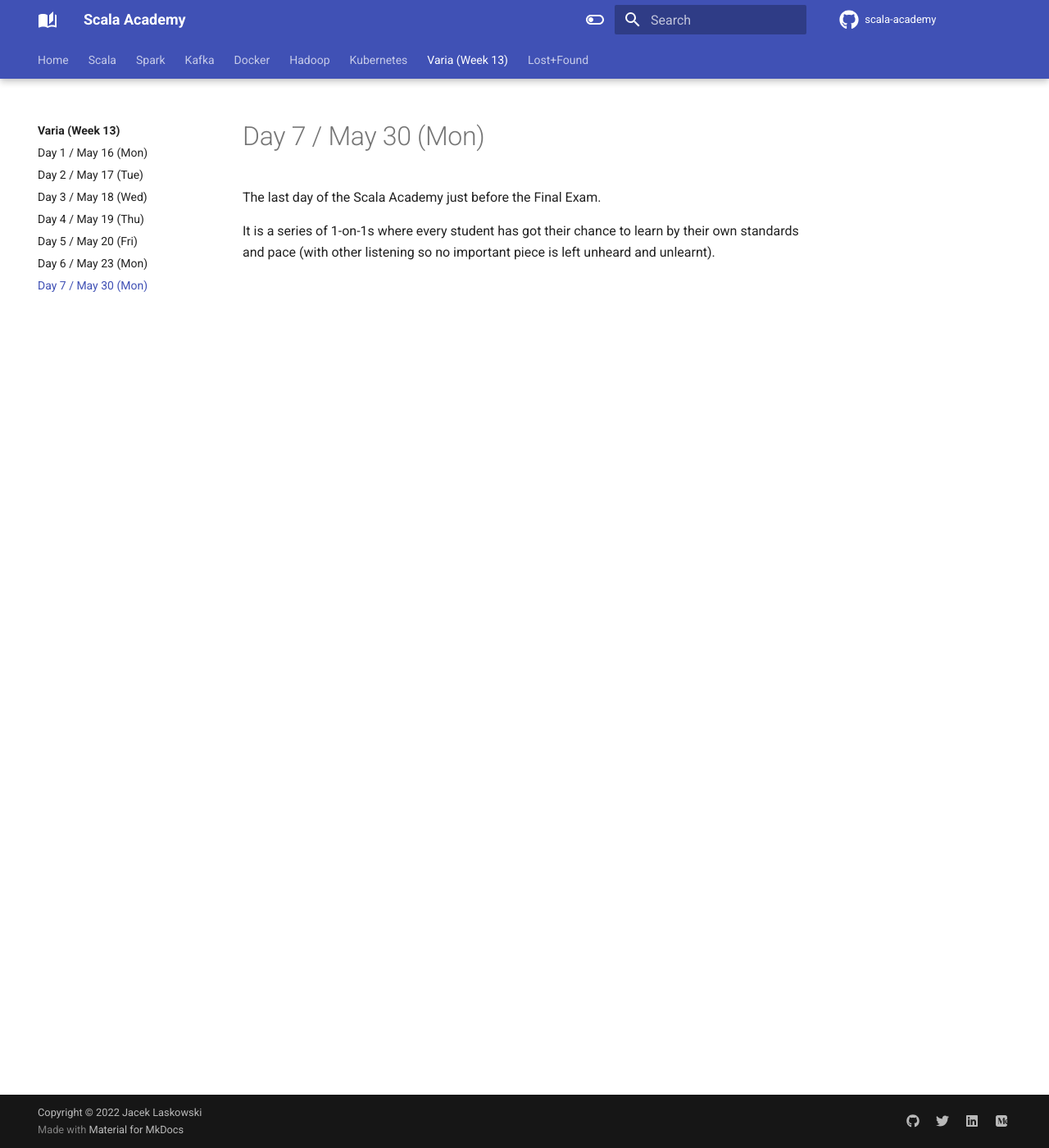
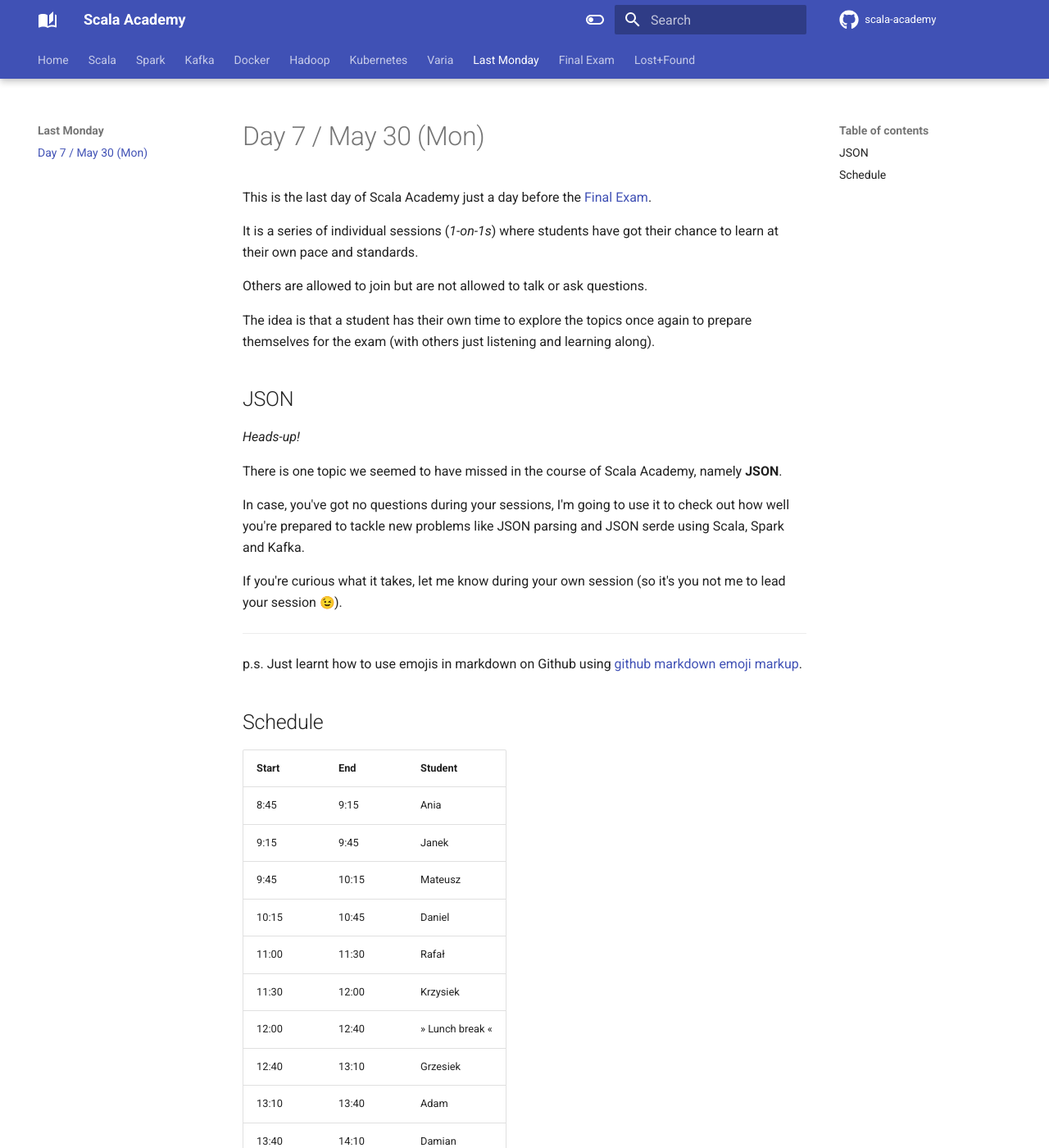
Before and after one commit to jaceklaskowski/scala-academy, an MkDocs documentation site: the page built from docs/varia/007.md, in a window 1280 px wide and 1400 px high. Shown: the whole window at 82% size. Built offline with MkDocs 1.6.1 and Material for MkDocs 9.7.7, drawn with Linux system fonts in a browser that asks for light colours; emoji names are drawn with the system emoji font; comment, search, counter and statistics services are not loaded.

Commit message:
Day 7 / May 30 (Mon)

```diff
--- a/docs/varia/007.md
+++ b/docs/varia/007.md
@@ -1,5 +1,38 @@
 # Day 7 / May 30 (Mon)
 
-The last day of the Scala Academy just before the Final Exam.
+This is the last day of Scala Academy just a day before the [Final Exam](../final-exam.md).
 
-It is a series of 1-on-1s where every student has got their chance to learn by their own standards and pace (with other listening so no important piece is left unheard and unlearnt).
+It is a series of individual sessions (_1-on-1s_) where students have got their chance to learn at their own pace and standards.
+
+Others are allowed to join but are not allowed to talk or ask questions.
+
+The idea is that a student has their own time to explore the topics once again to prepare themselves for the exam (with others just listening and learning along).
+
+## JSON
+
+_Heads-up!_
+
+There is one topic we seemed to have missed in the course of Scala Academy, namely **JSON**.
+
+In case, you've got no questions during your sessions, I'm going to use it to check out how well you're prepared to tackle new problems like JSON parsing and JSON serde using Scala, Spark and Kafka.
+
+If you're curious what it takes, let me know during your own session (so it's you not me to lead your session :wink:).
+
+---
+
+p.s. Just learnt how to use emojis in markdown on Github using [github markdown emoji markup](https://gist.github.com/rxaviers/7360908).
+
+## Schedule
+
+Start  | End   | Student
+-------|-------|---------
+ 8:45  |  9:15 | Ania
+ 9:15  |  9:45 | Janek
+ 9:45  | 10:15 | Mateusz
+ 10:15 | 10:45 | Daniel
+ 11:00 | 11:30 | Rafał
+ 11:30 | 12:00 | Krzysiek
+ 12:00 | 12:40 | » Lunch break «
+ 12:40 | 13:10 | Grzesiek
+ 13:10 | 13:40 | Adam
+ 13:40 | 14:10 | Damian
--- a/mkdocs.yml
+++ b/mkdocs.yml
@@ -183,7 +183,7 @@ nav:
     - kubernetes/index.md
     - kubernetes/001.md
     - kubernetes/002.md
-  - Varia (Week 13):
+  - Varia:
     - varia/index.md
     - varia/001.md
     - varia/002.md
@@ -191,8 +191,10 @@ nav:
     - varia/004.md
     - varia/005.md
     - varia/006.md
+  - Last Monday:
     - varia/007.md
+  - Final Exam:
+    - final-exam.md
   - Lost+Found:
     - repos/index.md
     - todo.md
-    - final-exam.md
```
Also changed, not shown: docs/varia/index.md (+3 -3 lines).
